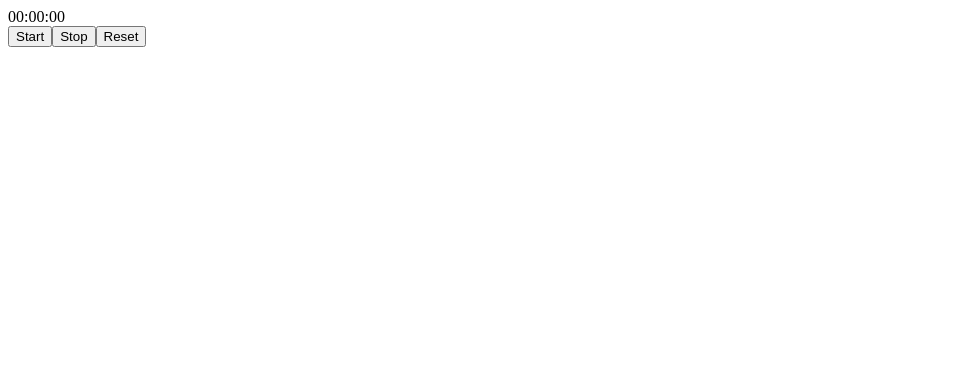
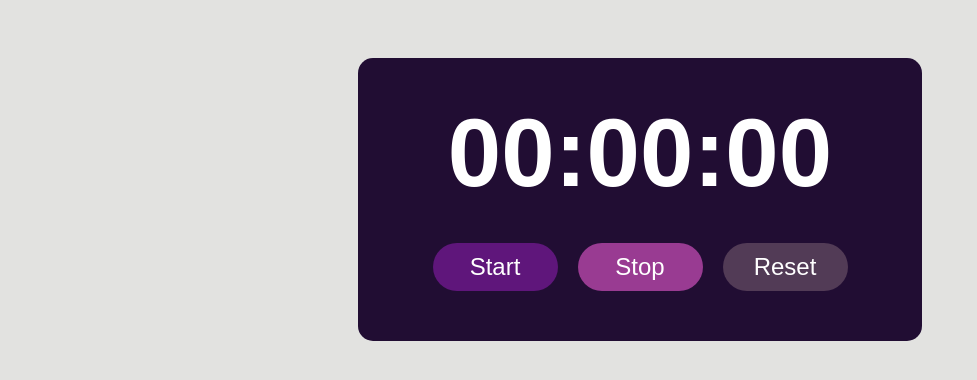
Before and after one commit to hudasudi/StopWatch, a React (Vite) app in the folder myapp/: page / in a window 1280 px wide. Shown: the top 380 px of the page, without its empty margins (0-977 px from the left). Built offline with nearby package versions, Linux system fonts and the light colour scheme.

Commit message:
added the css

```diff
--- a/myapp/src/index.css
+++ b/myapp/src/index.css
@@ -0,0 +1,56 @@
+body{
+  display: flex;
+  flex-direction: column;
+  align-items: center;
+  background-color: rgb(226, 226, 224);
+}
+.stopwatch{
+  display: flex;
+  flex-direction: column;
+  align-items: center;
+  border: none;
+  padding: 40px;
+  margin: 50px auto;
+  border-radius: 15px;
+  background-color: rgb(33, 13, 51);
+
+}
+.display{
+  font-size: 6rem;
+  font-family: Arial, Helvetica, sans-serif;
+  font-weight: bold;
+  color: #fff;
+  /* text-shadow: 2px 2px 2px rgb(182, 79, 184); */
+  padding: 0px 50px;
+  margin-bottom: 25px;
+}
+.controls button{
+ font-size: 1.5rem;
+ font-family: Arial, Helvetica, sans-serif;
+ padding: 10px 20px;
+ margin: 10px;
+ border: none;
+ border-radius: 25px;
+ min-width: 125px;
+ color: #fff;
+ cursor: pointer;
+ transition: background-color 0.3s ease;
+}
+.start-btn{
+  background-color: rgb(95, 22, 123);
+}
+.start-btn:hover{
+  background-color: rgb(70, 6, 95);
+}
+.stop-btn{
+  background-color: rgb(153, 59, 146);
+}
+.stop-btn:hover{
+  background-color: rgb(107, 43, 102);
+}
+.reset-btn{
+  background-color: rgb(82, 59, 86);
+}
+.reset-btn:hover{
+  background-color: rgb(59, 45, 61);
+}
```
